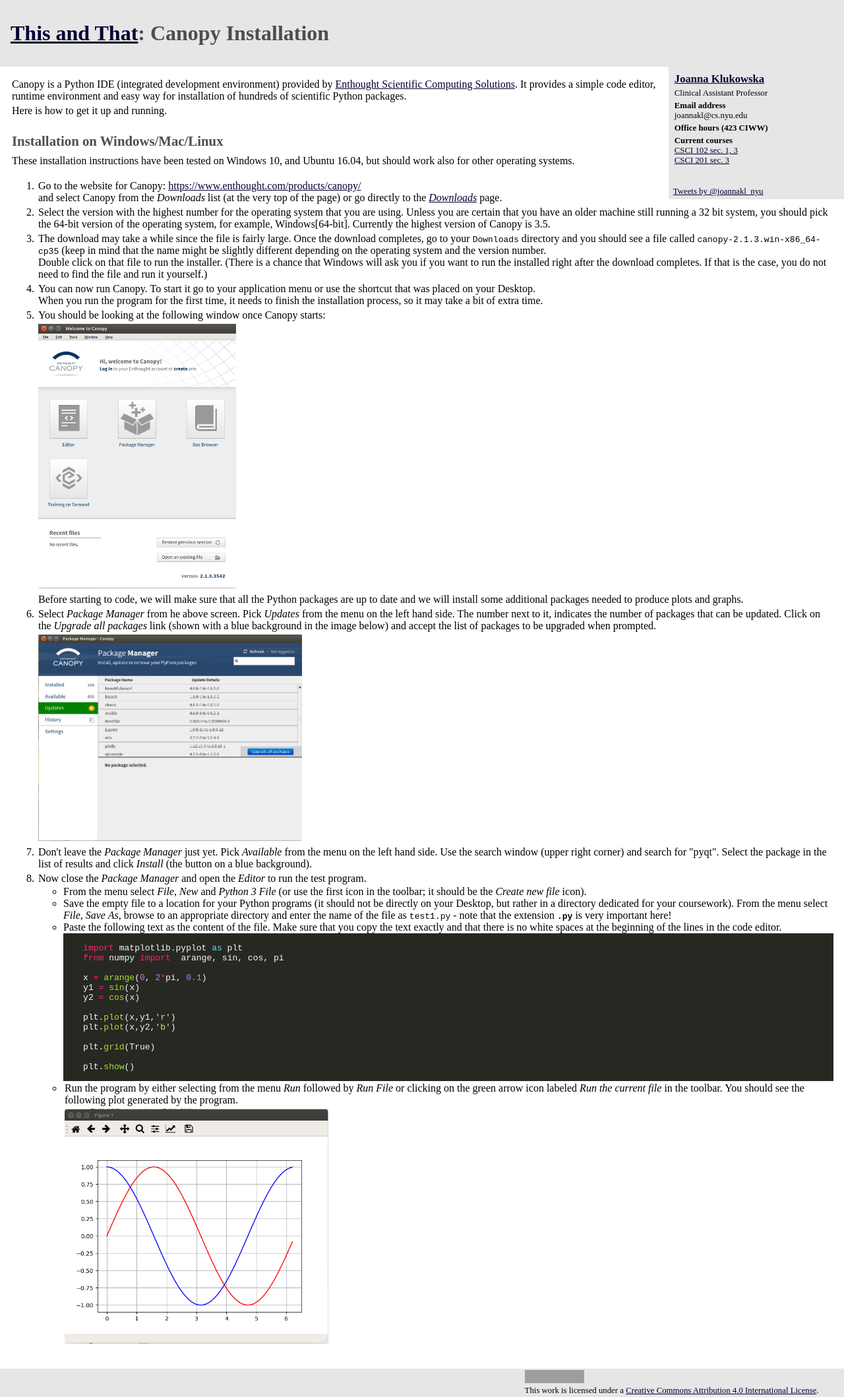
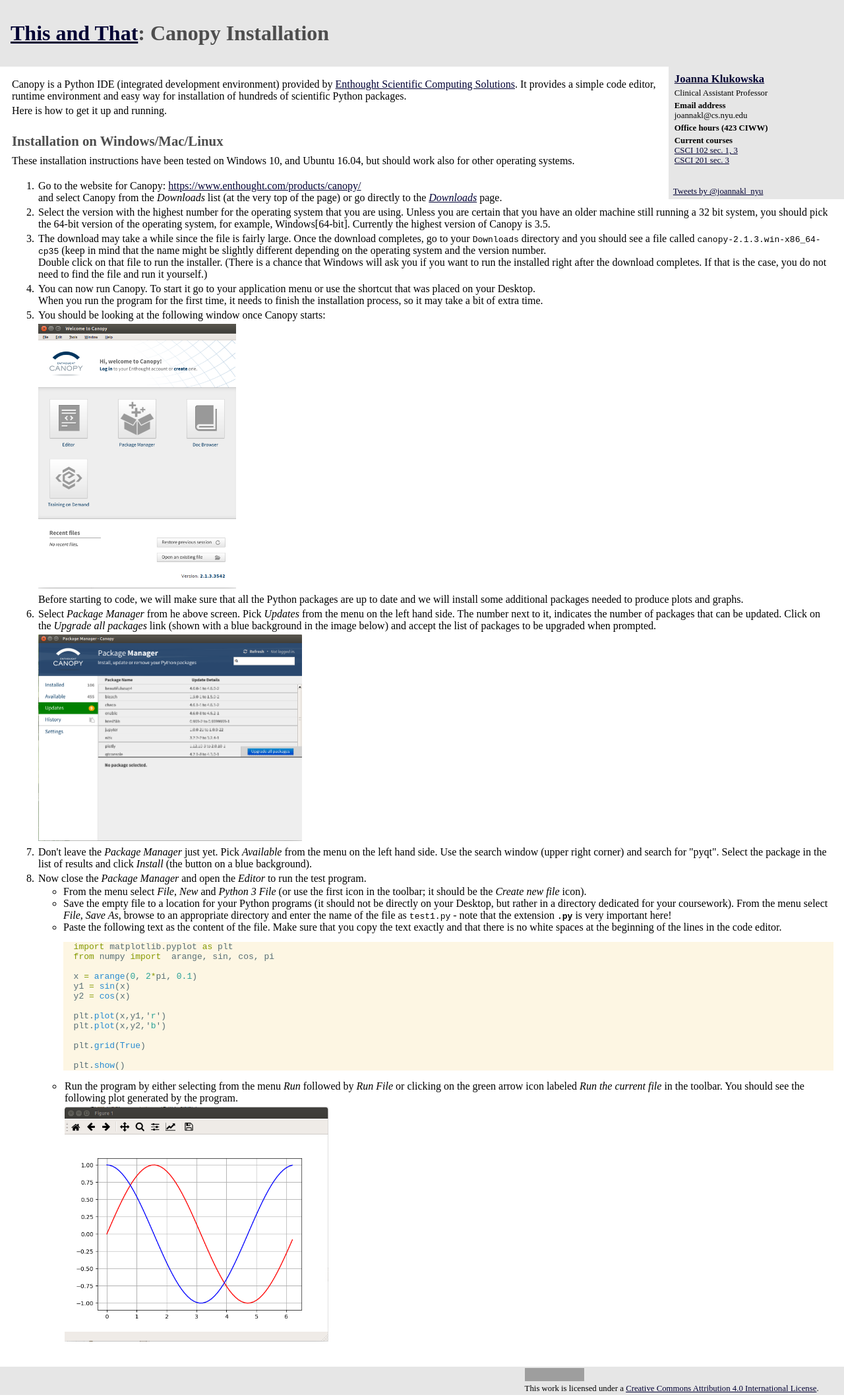
Before and after one commit to joannakl/thisandthat, a Jekyll site: the page built from CanopyInstallation.markdown, in a window 1280 px wide. Shown: the whole page at 66% size. Built offline with Jekyll 4.4.1, drawn with Linux system fonts in a browser that asks for light colours; comment, search, counter and statistics services are not loaded; grey boxes are pictures that could not be loaded.

Commit message:
adding css for code display

```diff
--- a/resources/css/course_page.css
+++ b/resources/css/course_page.css
@@ -147,267 +147,311 @@ footer {
   width: 38%;
 }
 /******************************************/
-/* from Joe */
+/* from Joe
+
+
 code {
-  margin: 0px;
-  padding: 0px;
-  /*font-size:1.25em;*/
+	margin:0px;
+	padding:0px;
 }
-figure {
-  display: inline-block;
+
+.bash {
+	color:#AAAAAA;
 }
-.highlight > pre {
-  margin: 0px;
-  width: auto;
-  padding: 0.5em;
-  color: #AAAAAA;
+*/
+/* Solarized Light
+For use with Jekyll and Pygments
+http://ethanschoonover.com/solarized
+SOLARIZED HEX      ROLE
+--------- -------- ------------------------------------------
+base01    #586e75  body text / default code / primary content
+base1     #93a1a1  comments / secondary content
+base3     #fdf6e3  background
+orange    #cb4b16  constants
+red       #dc322f  regex, special keywords
+blue      #268bd2  reserved keywords
+cyan      #2aa198  strings, numbers
+green     #859900  operators, other keywords
+*/
+.highlight {
+  background-color: #fdf6e3;
+  color: #586e75;
 }
-.highlight {
-  margin: 0px;
-  padding: 0.5em;
-  background-color: #272822;
-  color: #f8f8f2 ;
+.highlight .lineno {
+  color: #93a1a1;
 }
-.bash {
-  color: #AAAAAA;
-}
-.lineno {
-  color: #CD7F32;
-}
-/*.highlight .hll { background-color: #49483e }
-.highlight  { background: #272822; color: #f8f8f2 }
-.highlight .c { color: #75715e }*/
-/* Comment */
+/* Line Numbers */
 .highlight .c {
-  color: #a8a48f;
+  color: #93a1a1;
 }
 /* Comment */
 .highlight .err {
-  color: #960050;
-  background-color: #1e0010;
+  color: #586e75;
 }
 /* Error */
+.highlight .g {
+  color: #586e75;
+}
+/* Generic */
 .highlight .k {
-  color: #66d9ef;
+  color: #859900;
 }
 /* Keyword */
 .highlight .l {
-  color: #ae81ff;
+  color: #586e75;
 }
 /* Literal */
 .highlight .n {
-  color: #f8f8f2;
+  color: #586e75;
 }
 /* Name */
 .highlight .o {
-  color: #f92672;
+  color: #859900;
 }
 /* Operator */
+.highlight .x {
+  color: #cb4b16;
+}
+/* Other */
 .highlight .p {
-  color: #f8f8f2;
+  color: #586e75;
 }
 /* Punctuation */
 .highlight .cm {
-  color: #75715e;
+  color: #93a1a1;
 }
 /* Comment.Multiline */
 .highlight .cp {
-  color: #75715e;
+  color: #859900;
 }
 /* Comment.Preproc */
 .highlight .c1 {
-  color: #75715e;
+  color: #93a1a1;
 }
 /* Comment.Single */
 .highlight .cs {
-  color: #75715e;
+  color: #859900;
 }
 /* Comment.Special */
+.highlight .gd {
+  color: #2aa198;
+}
+/* Generic.Deleted */
 .highlight .ge {
+  color: #586e75;
   font-style: italic;
 }
 /* Generic.Emph */
+.highlight .gr {
+  color: #dc322f;
+}
+/* Generic.Error */
+.highlight .gh {
+  color: #cb4b16;
+}
+/* Generic.Heading */
+.highlight .gi {
+  color: #859900;
+}
+/* Generic.Inserted */
+.highlight .go {
+  color: #586e75;
+}
+/* Generic.Output */
+.highlight .gp {
+  color: #586e75;
+}
+/* Generic.Prompt */
 .highlight .gs {
+  color: #586e75;
   font-weight: bold;
 }
 /* Generic.Strong */
+.highlight .gu {
+  color: #cb4b16;
+}
+/* Generic.Subheading */
+.highlight .gt {
+  color: #586e75;
+}
+/* Generic.Traceback */
 .highlight .kc {
-  color: #66d9ef;
+  color: #cb4b16;
 }
 /* Keyword.Constant */
 .highlight .kd {
-  color: #66d9ef;
+  color: #268bd2;
 }
 /* Keyword.Declaration */
 .highlight .kn {
-  color: #f92672;
+  color: #859900;
 }
 /* Keyword.Namespace */
 .highlight .kp {
-  color: #66d9ef;
+  color: #859900;
 }
 /* Keyword.Pseudo */
 .highlight .kr {
-  color: #66d9ef;
+  color: #268bd2;
 }
 /* Keyword.Reserved */
 .highlight .kt {
-  color: #66d9ef;
+  color: #dc322f;
 }
 /* Keyword.Type */
 .highlight .ld {
-  color: #e6db74;
+  color: #586e75;
 }
 /* Literal.Date */
 .highlight .m {
-  color: #ae81ff;
+  color: #2aa198;
 }
 /* Literal.Number */
 .highlight .s {
-  color: #e6db74;
+  color: #2aa198;
 }
 /* Literal.String */
 .highlight .na {
-  color: #a6e22e;
+  color: #586e75;
 }
 /* Name.Attribute */
 .highlight .nb {
-  color: #f8f8f2;
+  color: #b58900;
 }
 /* Name.Builtin */
 .highlight .nc {
-  color: #a6e22e;
+  color: #268bd2;
 }
 /* Name.Class */
 .highlight .no {
-  color: #66d9ef;
+  color: #cb4b16;
 }
 /* Name.Constant */
 .highlight .nd {
-  color: #a6e22e;
+  color: #268bd2;
 }
 /* Name.Decorator */
 .highlight .ni {
-  color: #f8f8f2;
+  color: #cb4b16;
 }
 /* Name.Entity */
 .highlight .ne {
-  color: #a6e22e;
+  color: #cb4b16;
 }
 /* Name.Exception */
 .highlight .nf {
-  color: #a6e22e;
+  color: #268bd2;
 }
 /* Name.Function */
 .highlight .nl {
-  color: #f8f8f2;
+  color: #586e75;
 }
 /* Name.Label */
 .highlight .nn {
-  color: #f8f8f2;
+  color: #586e75;
 }
 /* Name.Namespace */
 .highlight .nx {
-  color: #a6e22e;
+  color: #586e75;
 }
 /* Name.Other */
 .highlight .py {
-  color: #f8f8f2;
+  color: #586e75;
 }
 /* Name.Property */
 .highlight .nt {
-  color: #f92672;
+  color: #268bd2;
 }
 /* Name.Tag */
 .highlight .nv {
-  color: #f8f8f2;
+  color: #268bd2;
 }
 /* Name.Variable */
 .highlight .ow {
-  color: #f92672;
+  color: #859900;
 }
 /* Operator.Word */
 .highlight .w {
-  color: #f8f8f2;
+  color: #586e75;
 }
 /* Text.Whitespace */
 .highlight .mf {
-  color: #ae81ff;
+  color: #2aa198;
 }
 /* Literal.Number.Float */
 .highlight .mh {
-  color: #ae81ff;
+  color: #2aa198;
 }
 /* Literal.Number.Hex */
 .highlight .mi {
-  color: #ae81ff;
+  color: #2aa198;
 }
 /* Literal.Number.Integer */
 .highlight .mo {
-  color: #ae81ff;
+  color: #2aa198;
 }
 /* Literal.Number.Oct */
 .highlight .sb {
-  color: #e6db74;
+  color: #93a1a1;
 }
 /* Literal.String.Backtick */
 .highlight .sc {
-  color: #e6db74;
+  color: #2aa198;
 }
 /* Literal.String.Char */
 .highlight .sd {
-  color: #e6db74;
+  color: #586e75;
 }
 /* Literal.String.Doc */
 .highlight .s2 {
-  color: #e6db74;
+  color: #2aa198;
 }
 /* Literal.String.Double */
 .highlight .se {
-  color: #ae81ff;
+  color: #cb4b16;
 }
 /* Literal.String.Escape */
 .highlight .sh {
-  color: #e6db74;
+  color: #586e75;
 }
 /* Literal.String.Heredoc */
 .highlight .si {
-  color: #e6db74;
+  color: #2aa198;
 }
 /* Literal.String.Interpol */
 .highlight .sx {
-  color: #e6db74;
+  color: #2aa198;
 }
 /* Literal.String.Other */
 .highlight .sr {
-  color: #e6db74;
+  color: #dc322f;
 }
 /* Literal.String.Regex */
 .highlight .s1 {
-  color: #e6db74;
+  color: #2aa198;
 }
 /* Literal.String.Single */
 .highlight .ss {
-  color: #e6db74;
+  color: #2aa198;
 }
 /* Literal.String.Symbol */
 .highlight .bp {
-  color: #f8f8f2;
+  color: #268bd2;
 }
 /* Name.Builtin.Pseudo */
 .highlight .vc {
-  color: #f8f8f2;
+  color: #268bd2;
 }
 /* Name.Variable.Class */
 .highlight .vg {
-  color: #f8f8f2;
+  color: #268bd2;
 }
 /* Name.Variable.Global */
 .highlight .vi {
-  color: #f8f8f2;
+  color: #268bd2;
 }
 /* Name.Variable.Instance */
 .highlight .il {
-  color: #ae81ff;
+  color: #2aa198;
 }
 /* Literal.Number.Integer.Long */
```
